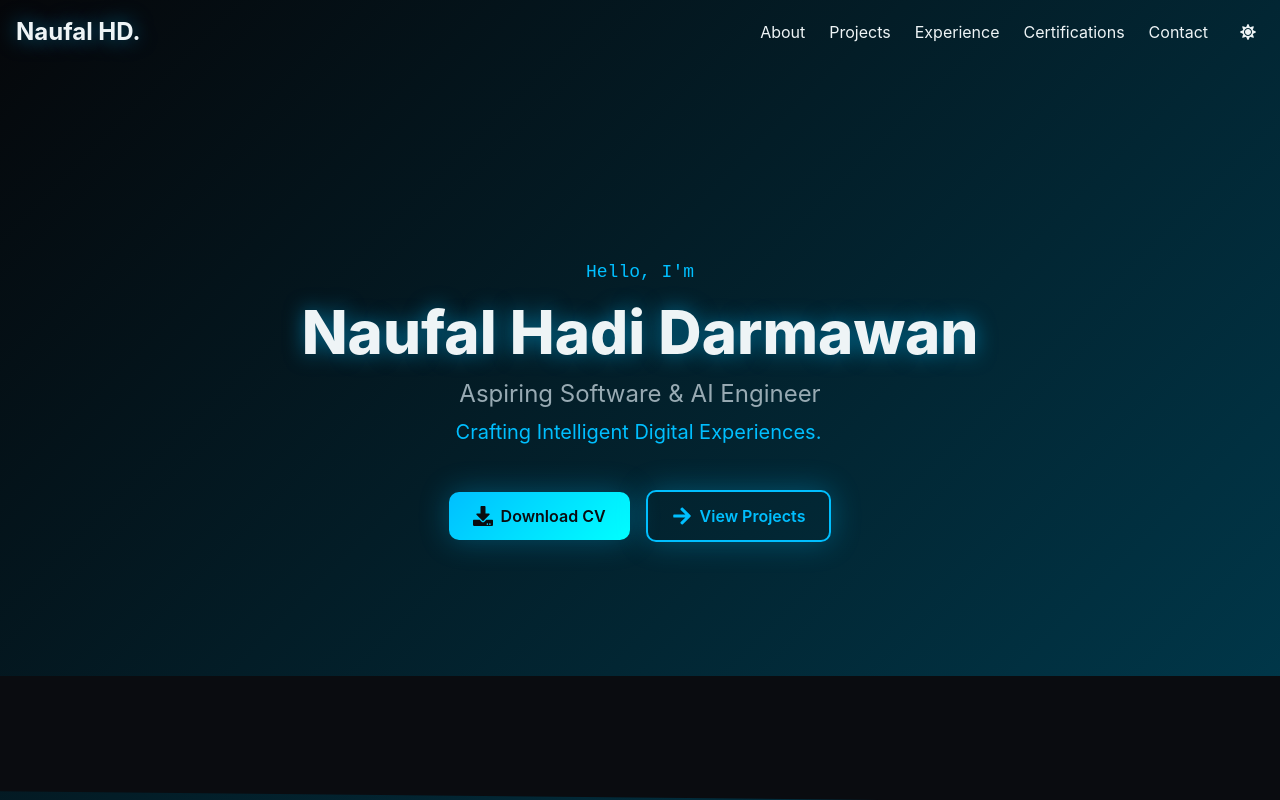
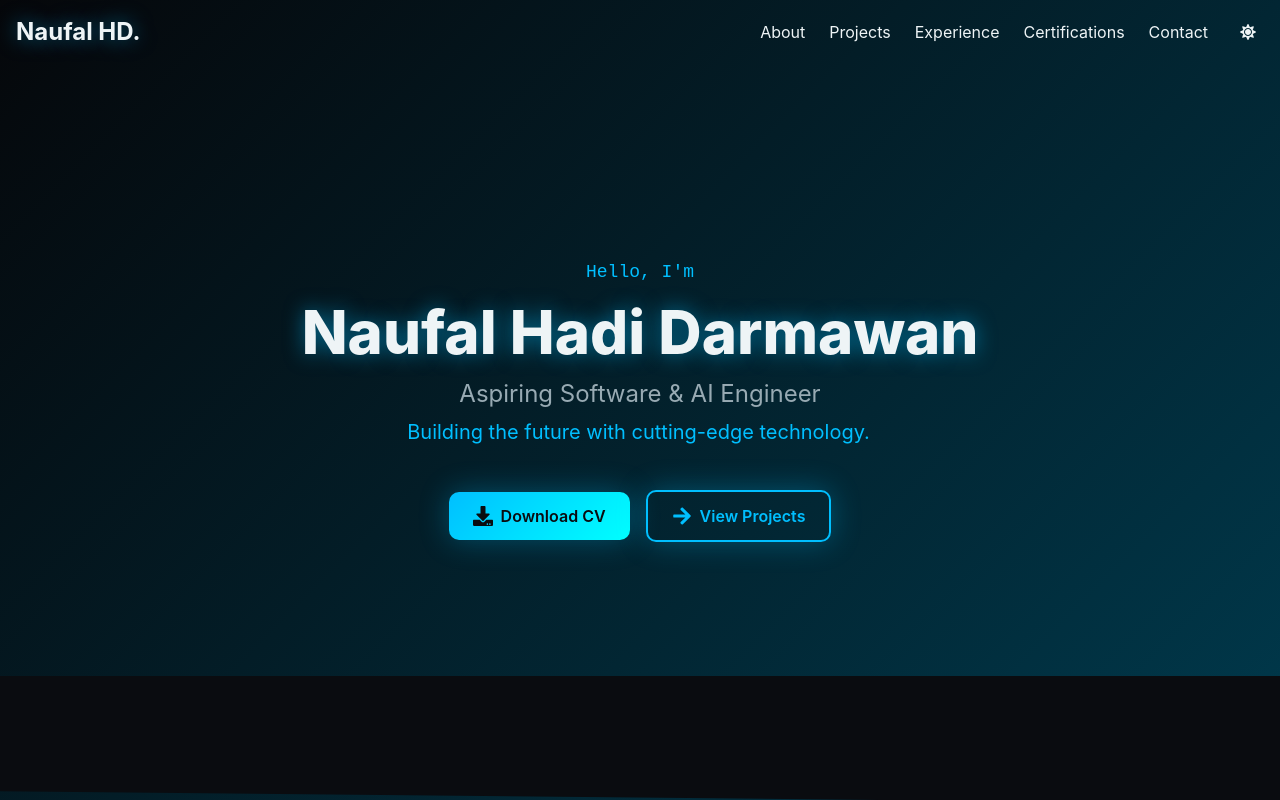
Before and after one commit to NaufalHD12/portfolio-react, a React (Vite) app: page / in a window 1280 px wide. Shown: the top 800 px of the page. Built offline with nearby package versions, Linux system fonts and the light colour scheme.

Commit message:
update: change text on hero section

```diff
--- a/src/constants/index.js
+++ b/src/constants/index.js
@@ -106,7 +106,7 @@ export const TIMELINE = [
         title: "Software Engineer Intern | WFO",
         subtitle: "PT Kilang Pertamina Internasional",
         date: "February 2025 – May 2025",
-        description: "Developed an AI-powered data entry automation system (RAG) and a full-stack equipment registration app using ASP.NET Core MVC."
+        description: "Developed an AI-powered data entry automation system (RAG) using Python and a full-stack equipment registration app using ASP.NET Core MVC."
     },
     {
         title: "Data Scientist Intern | Remote",
--- a/src/sections/Hero.jsx
+++ b/src/sections/Hero.jsx
@@ -35,7 +35,7 @@ const Hero = () => {
                 </p>
                 <div className="h-8 md:h-10 mb-8 flex justify-center">
                     <p className="text-lg md:text-xl text-primary typing-animation">
-                        Crafting Intelligent Digital Experiences.
+                        Building the future with cutting-edge technology.
                     </p>
                 </div>
                 <div className="flex justify-center items-center gap-4">
```
